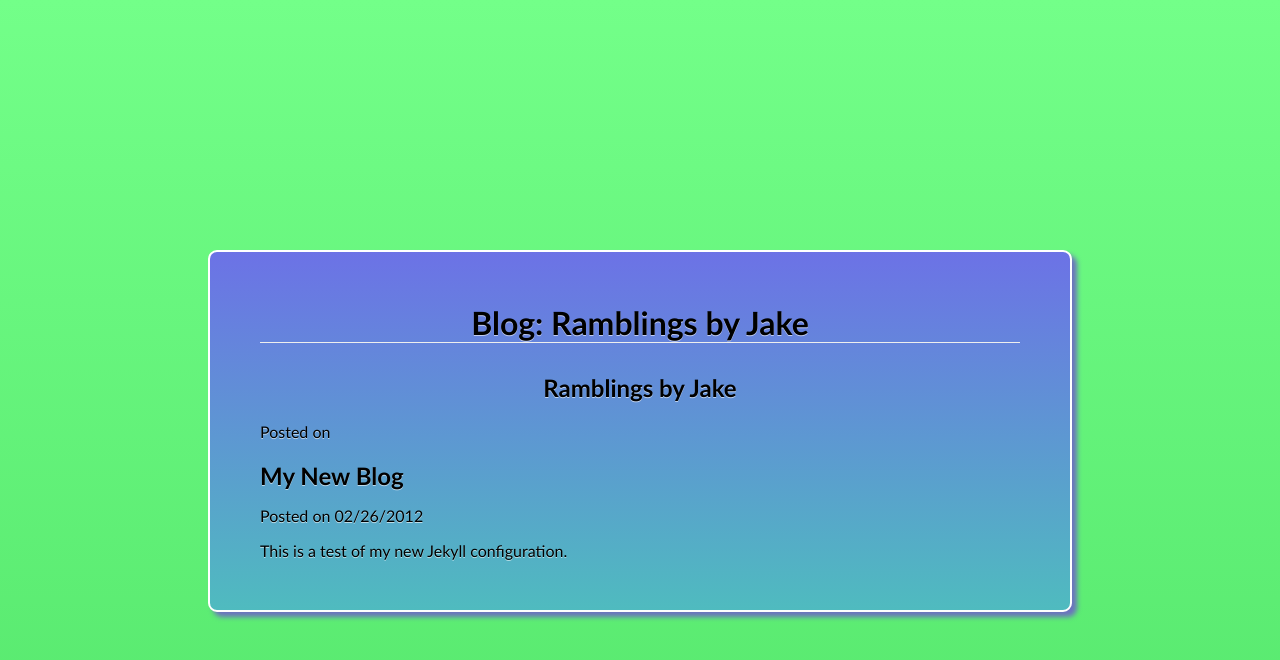
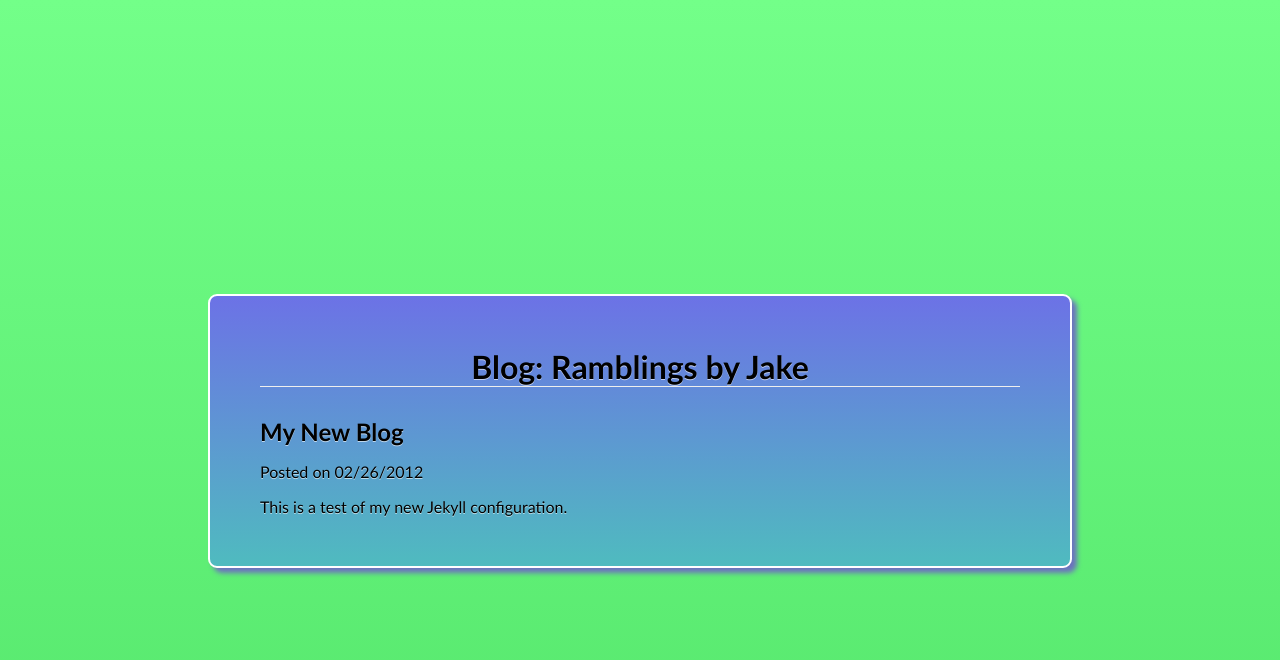
Before and after one commit to jhartz/jhartz.github.com, a Jekyll site: the page built from blog/index.html, in a window 1280 px wide. Shown: the top 660 px of the page. Built offline with Jekyll 4.4.1, drawn with Linux system fonts in a browser that asks for light colours.

Commit message:
Fixed small error typo thingie

```diff
--- a/_layouts/post.html
+++ b/_layouts/post.html
@@ -11,9 +11,9 @@ atomfeed: 1
                 <ul>{% for post in site.posts limit:4 %}
                     <li><a href="{{ post.url }}">{{ post.title | escape }}</a> ({{ post.date | date: '%m/%d/%Y' }})</li>{% endfor %}
                 </ul>
-            </div>{% endunless %}{% if page.title %}
+            </div>{% endunless %}{% unless page.noextra %}
             <h2>{{ page.title | escape }}</h2>
-            <p>Posted on {{ page.date | date: '%m/%d/%Y' }}</p>{% endif %}
+            <p>Posted on {{ page.date | date: '%m/%d/%Y' }}</p>{% endunless %}
 
 {{ content }}
 {% unless page.noextra %}
```
